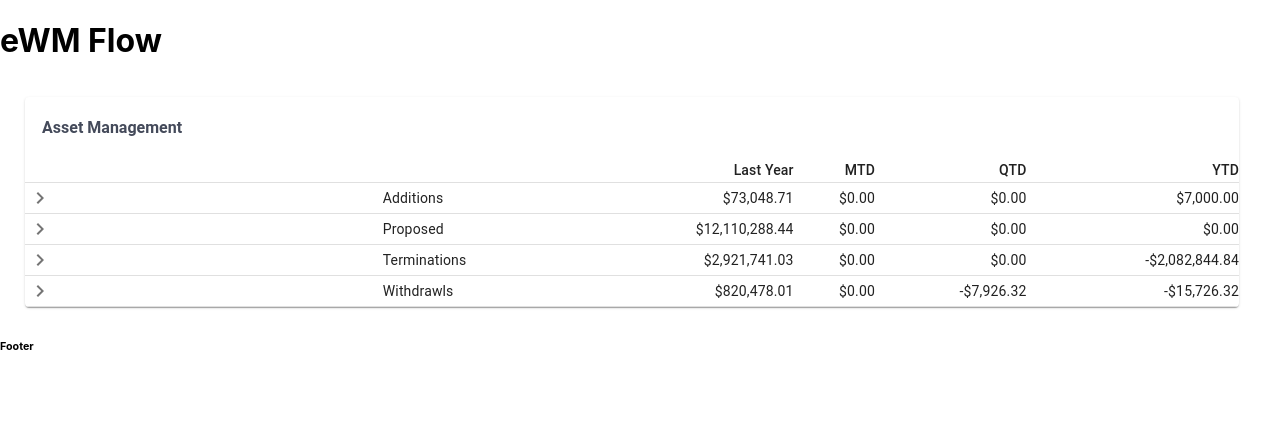
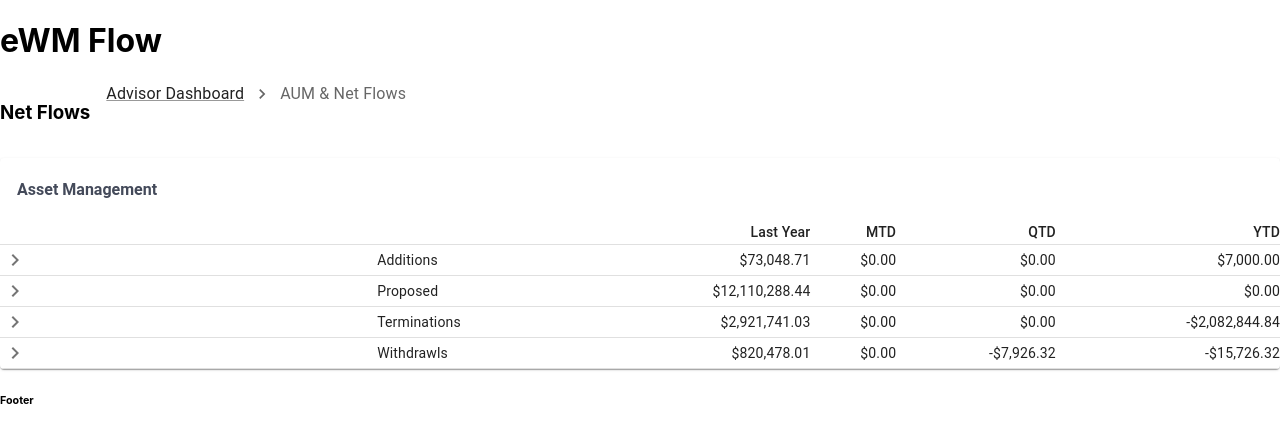
Before and after one commit to Manav15/poc-app, a React (Create React App) app: page / in a window 1280 px wide. Shown: the top 442 px of the page. Built offline with nearby package versions, Linux system fonts and the light colour scheme.

Commit message:
Nav added

```diff
--- a/package.json
+++ b/package.json
@@ -3,9 +3,13 @@
   "version": "0.1.0",
   "private": true,
   "dependencies": {
+    "@emotion/react": "^11.5.0",
+    "@emotion/styled": "^11.3.0",
     "@material-ui/core": "^4.12.3",
     "@material-ui/icons": "^4.11.2",
     "@material-ui/lab": "^4.0.0-alpha.60",
+    "@mui/icons-material": "^5.0.4",
+    "@mui/material": "^5.0.4",
     "@testing-library/jest-dom": "^5.14.1",
     "@testing-library/react": "^11.2.7",
     "@testing-library/user-event": "^12.8.3",
--- a/src/Components/Content/Content.module.css
+++ b/src/Components/Content/Content.module.css
@@ -1,4 +1,4 @@
-.Tables{
+.tables{
     width: 1214px;
     height: auto;
     margin-left: 15px;
--- a/src/Components/Content/content.component.tsx
+++ b/src/Components/Content/content.component.tsx
@@ -1,15 +1,25 @@
 import React from 'react';
 import CollapsibleTable from './TabContent';
-import styles from './Content.module.css'
+import CustomSeparator from '../NavBar/navBar.component';
+import styles from './Content.module.css';
+import { Box, Container, Grid } from '@material-ui/core';
 
 
 export const ContentComponent = () => {
+    const { tables, contentContainer } = styles
     return (
-        <div>
-
-            <div className={styles.Tables}>
-                {CollapsibleTable()}
-            </div>
-        </div>
+        <Box>
+            <Grid container spacing={2}>
+                <Grid item>
+                    <h3>Net Flows</h3>
+                </Grid>
+                <Grid item>
+                    {CustomSeparator()}
+                </Grid>
+                <Grid item xs={12} >
+                    {CollapsibleTable()}
+                </Grid>
+            </Grid>
+        </Box>
     )
 }
--- /dev/null
+++ b/src/Components/NavBar/navBar.component.tsx
@@ -0,0 +1,39 @@
+import * as React from 'react';
+import Breadcrumbs from '@mui/material/Breadcrumbs';
+import Typography from '@mui/material/Typography';
+import Link from '@mui/material/Link';
+import Stack from '@mui/material/Stack';
+import NavigateNextIcon from '@mui/icons-material/NavigateNext';
+
+function handleClick(event: React.MouseEvent<HTMLAnchorElement, MouseEvent>) {
+  event.preventDefault();
+  console.info('You clicked a breadcrumb.');
+}
+
+export default function CustomSeparator() {
+  const breadcrumbs = [
+    <Link underline="always" key="1" color="text.primary" href="/" onClick={handleClick}>
+      Advisor Dashboard
+    </Link>,
+    <Link
+      underline="hover"
+      key="2"
+      color="inherit"
+      href="/getting-started/installation/"
+      onClick={handleClick}
+    >
+      AUM & Net Flows
+    </Link>,
+  ];
+
+  return (
+    <Stack spacing={2}>
+      <Breadcrumbs
+        separator={<NavigateNextIcon fontSize="small" />}
+        aria-label="breadcrumb"
+      >
+        {breadcrumbs}
+      </Breadcrumbs>
+    </Stack>
+  );
+}
```
Also changed, not shown: 1 other file (tests, documents, lock files or other folders).
